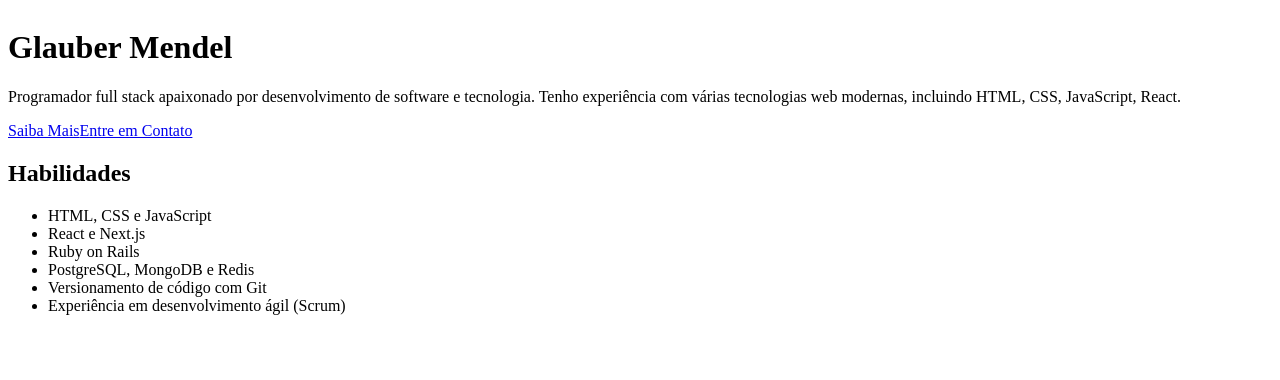
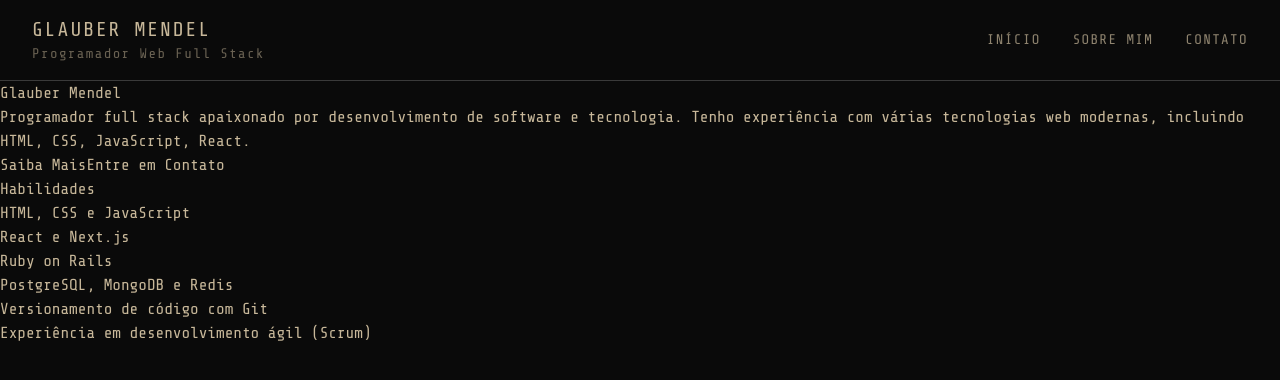
Before and after one commit to glaubermendel/portifolio, a Next.js app: page / in a window 1280 px wide. Shown: the top 380 px of the page. Built offline with nearby package versions, Linux system fonts and the light colour scheme.

Commit message:
adicionado cores, fontes e cabeçalho

```diff
--- a/src/app/globals.css
+++ b/src/app/globals.css
@@ -1,3 +1,13 @@
-@tailwind base;
-@tailwind components;
-@tailwind utilities;
+@import "tailwindcss";
+
+@theme {
+  --color-nier-black: #0a0a0a;
+  --color-nier-beige: #C8B89A;
+  --color-nier-gray: #1a1a1a;
+  --color-nier-line: #3a3a3a;
+}
+
+body {
+  background-color: var(--color-nier-black);
+  color: var(--color-nier-beige);
+}
--- a/src/app/layout.js
+++ b/src/app/layout.js
@@ -1,28 +1,33 @@
-import { Geist, Geist_Mono } from "next/font/google";
-import "./globals.css";
+import { Share_Tech_Mono } from "next/font/google"
+import "./globals.css"
 
-const geistSans = Geist({
-  variable: "--font-geist-sans",
-  subsets: ["latin"],
-});
-
-const geistMono = Geist_Mono({
-  variable: "--font-geist-mono",
-  subsets: ["latin"],
-});
+const mono = Share_Tech_Mono({
+  weight: "400",
+  subsets: ["latin"]
+})
 
 export const metadata = {
-  title: "Create Next App",
-  description: "Generated by create next app",
-};
+  title: "Glauber Mendel",
+  description: "Portfólio de Desenvolvedor Web Full Stack",
+}
 
 export default function RootLayout({ children }) {
   return (
-    <html
-      lang="en"
-      className={`${geistSans.variable} ${geistMono.variable} h-full antialiased`}
-    >
-      <body className="min-h-full flex flex-col">{children}</body>
+    <html lang="pt-BR">
+      <body className={mono.className}>
+        <header className="flex justify-between items-center px-8 py-4 border-b border-nier-line">
+  <div>
+    <div className="text-nier-beige text-xl tracking-widest uppercase">Glauber Mendel</div>
+    <div className="text-nier-beige/50 text-sm tracking-widest">Programador Web Full Stack</div>
+  </div>
+  <nav className="flex gap-8">
+    <a href="/" className="text-nier-beige/70 hover:text-nier-beige tracking-widest text-sm uppercase">Início</a>
+    <a href="/sobre" className="text-nier-beige/70 hover:text-nier-beige tracking-widest text-sm uppercase">Sobre Mim</a>
+    <a href="/contato" className="text-nier-beige/70 hover:text-nier-beige tracking-widest text-sm uppercase">Contato</a>
+  </nav>
+</header>
+        {children}
+      </body>
     </html>
-  );
+  )
 }
```
